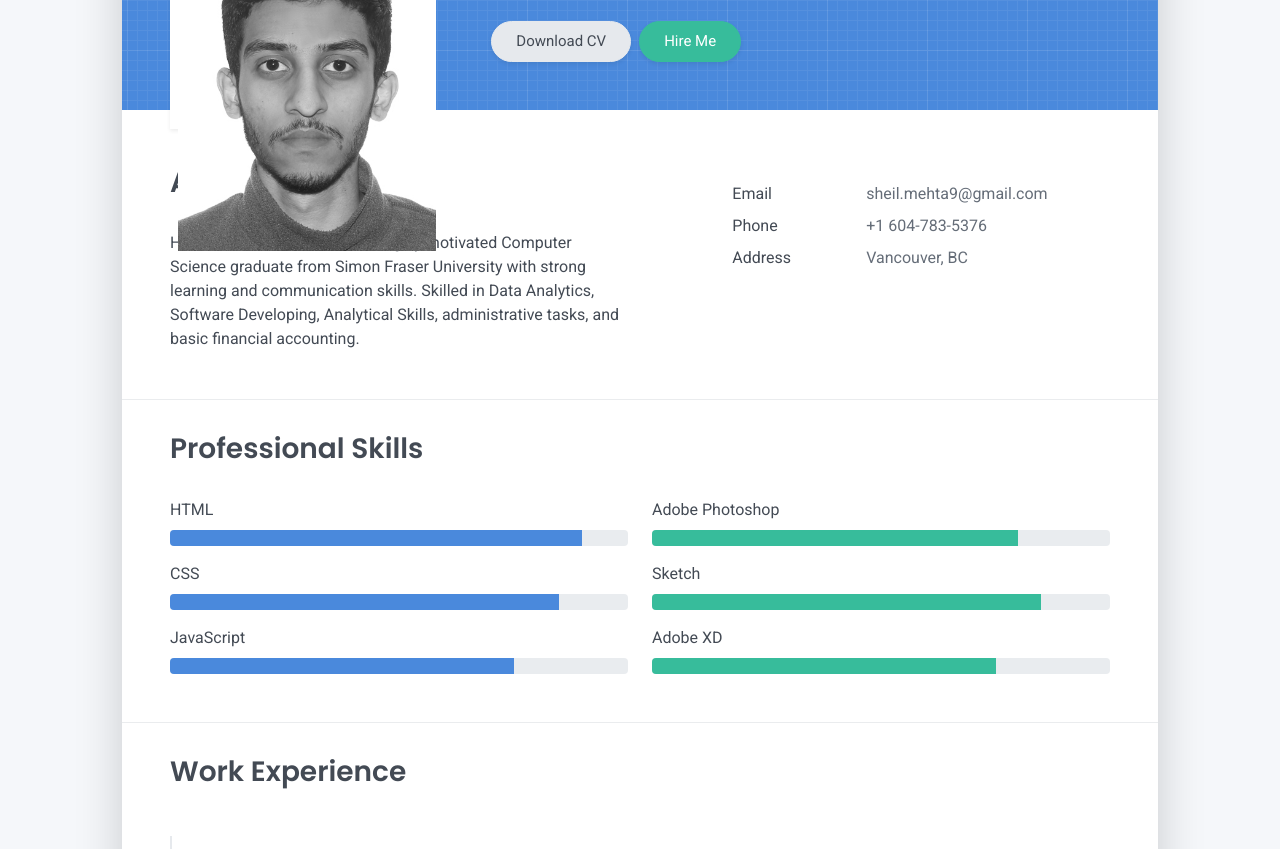
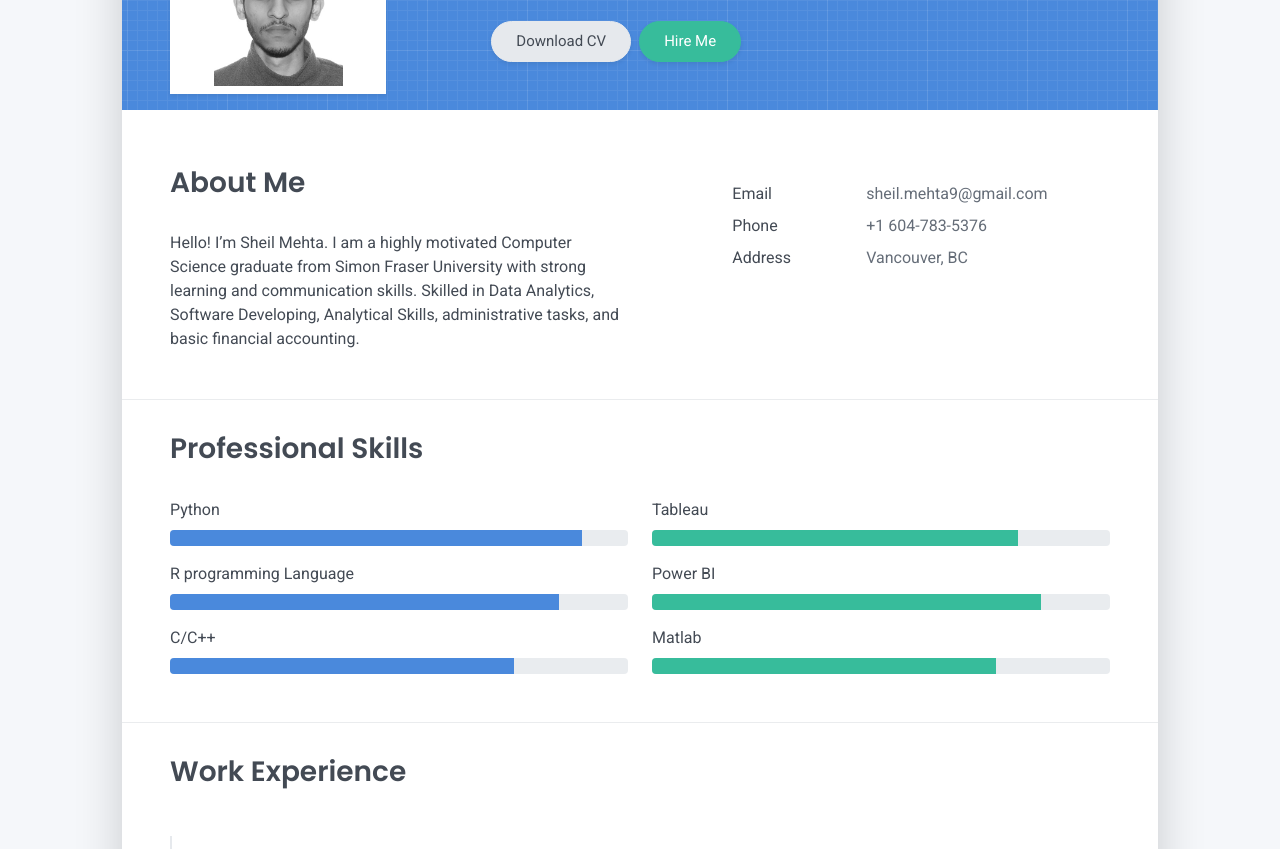
Before and after one commit to sheilm98/sheilm98.github.io, a plain HTML site: page index.html in a window 1280 px wide. Shown: the part 259-1108 px from the top of the page. Drawn offline with Linux system fonts and the light colour scheme.

Commit message:
Update index.html

```diff
--- a/index.html
+++ b/index.html
@@ -52,7 +52,7 @@
   <div class="cover-bg p-3 p-lg-4 text-white">
     <div class="row">
       <div class="col-lg-4 col-md-5">
-        <div class="avatar hover-effect bg-white shadow-sm p-1"><img src="images/avatar.jpg" width="258" height="330"/></div>
+        <div class="avatar hover-effect bg-white shadow-sm p-1"><img src="images/avatar.jpg" width="129" height="165"/></div>
       </div>
       <div class="col-lg-8 col-md-7 text-center text-md-start">
         <h2 class="h1 mt-2" data-aos="fade-left" data-aos-delay="0">Sheil Mehta</h2>
@@ -102,34 +102,34 @@
     <h2 class="h3 mb-3">Professional Skills</h2>
     <div class="row">
       <div class="col-md-6">
-        <div class="mb-2"><span>HTML</span>
+        <div class="mb-2"><span>Python</span>
           <div class="progress my-1">
             <div class="progress-bar bg-primary" role="progressbar" data-aos="zoom-in-right" data-aos-delay="100" data-aos-anchor=".skills-section" style="width: 90%" aria-valuenow="90" aria-valuemin="0" aria-valuemax="100"></div>
           </div>
         </div>
-        <div class="mb-2"><span>CSS</span>
+        <div class="mb-2"><span>R programming Language</span>
           <div class="progress my-1">
             <div class="progress-bar bg-primary" role="progressbar" data-aos="zoom-in-right" data-aos-delay="200" data-aos-anchor=".skills-section" style="width: 85%" aria-valuenow="85" aria-valuemin="0" aria-valuemax="100"></div>
           </div>
         </div>
-        <div class="mb-2"><span>JavaScript</span>
+        <div class="mb-2"><span>C/C++</span>
           <div class="progress my-1">
             <div class="progress-bar bg-primary" role="progressbar" data-aos="zoom-in-right" data-aos-delay="300" data-aos-anchor=".skills-section" style="width: 75%" aria-valuenow="75" aria-valuemin="0" aria-valuemax="100"></div>
           </div>
         </div>
       </div>
       <div class="col-md-6">
-        <div class="mb-2"><span>Adobe Photoshop</span>
+        <div class="mb-2"><span>Tableau</span>
           <div class="progress my-1">
             <div class="progress-bar bg-success" role="progressbar" data-aos="zoom-in-right" data-aos-delay="400" data-aos-anchor=".skills-section" style="width: 80%" aria-valuenow="90" aria-valuemin="0" aria-valuemax="100"></div>
           </div>
         </div>
-        <div class="mb-2"><span>Sketch</span>
+        <div class="mb-2"><span>Power BI</span>
           <div class="progress my-1">
             <div class="progress-bar bg-success" role="progressbar" data-aos="zoom-in-right" data-aos-delay="500" data-aos-anchor=".skills-section" style="width: 85%" aria-valuenow="85" aria-valuemin="0" aria-valuemax="100"></div>
           </div>
         </div>
-        <div class="mb-2"><span>Adobe XD</span>
+        <div class="mb-2"><span>Matlab</span>
           <div class="progress my-1">
             <div class="progress-bar bg-success" role="progressbar" data-aos="zoom-in-right" data-aos-delay="600" data-aos-anchor=".skills-section" style="width: 75%" aria-valuenow="75" aria-valuemin="0" aria-valuemax="100"></div>
           </div>
@@ -193,7 +193,7 @@
     </div>
   </div>
   <hr class="d-print-none"/>
-  <div class="contant-section px-3 px-lg-4 pb-4" id="contact">
+  <!-- <div class="contant-section px-3 px-lg-4 pb-4" id="contact">
     <h2 class="h3 text mb-3">Contact</h2>
     <div class="row">
       <div class="col-md-7 d-print-none">
@@ -274,7 +274,7 @@
           <div>Design - <a href="https://templateflip.com/" target="_blank">TemplateFlip</a></div>
         </div>
       </div>
-    </footer>
+    </footer> -->
     <script src="scripts/bootstrap.bundle.min.js?ver=1.2.0"></script>
     <script src="scripts/aos.js?ver=1.2.0"></script>
     <script src="scripts/main.js?ver=1.2.0"></script>
```
